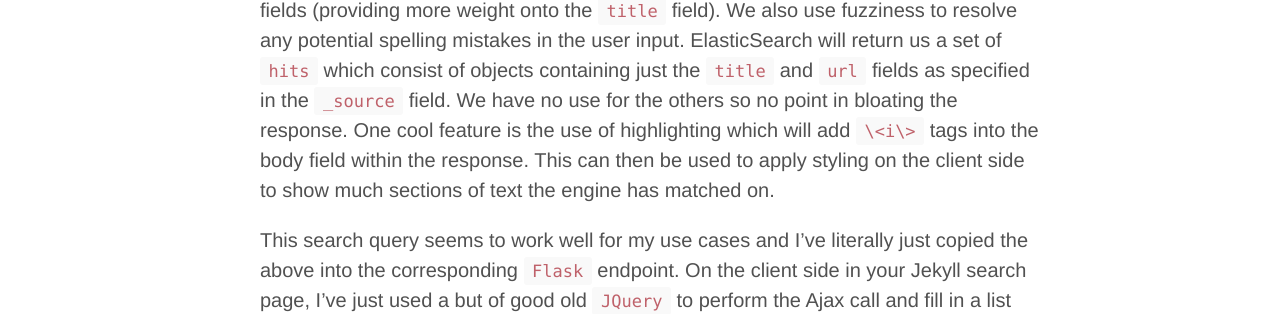
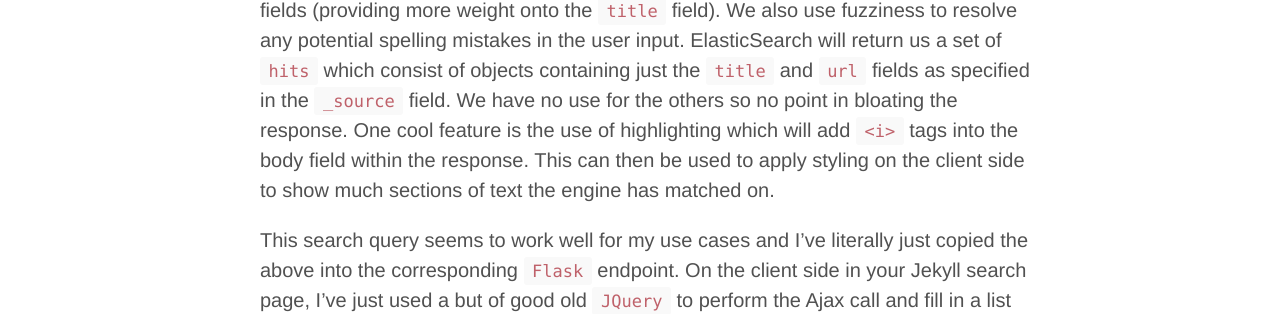
Before and after one commit to raharrison/ryanharrison.co.uk, a Jekyll site: the page built from _posts/2017-10-24-elastic-jekyll.md, in a window 1280 px wide and 900 px high, scrolled down 3964 px. Shown: the part 139-453 px from the top of the window. Built offline with Jekyll 4.4.1, drawn with Linux system fonts in a browser that asks for light colours; comment, search, counter and statistics services are not loaded.

Commit message:
Formatting fixes

```diff
--- a/_posts/2017-10-24-elastic-jekyll.md
+++ b/_posts/2017-10-24-elastic-jekyll.md
@@ -60,11 +60,11 @@
 For simplicity, the library will currently blow away any existing blog index that may already exist on the Elastic instance and recreate a new one from scratch. You could of course figure out delta's from the version control history etc, but for a small set of data it's way easier just to re-index everything each time:
 
 {% highlight python %}
-    # remove existing blog index and create a new blank one
-    def refresh_index(es):
-        if es.indices.exists(index=index_name):
-            es.indices.delete(index=index_name)
-        es.indices.create(index=index_name)
+# remove existing blog index and create a new blank one
+def refresh_index(es):
+    if es.indices.exists(index=index_name):
+        es.indices.delete(index=index_name)
+    es.indices.create(index=index_name)
 {% endhighlight %}
 
 Then we just loop through each of the posts we got from the previous step and push them into the index:
@@ -118,7 +118,7 @@
     print(hit["_source"])
 {% endhighlight %}
 
-This snippet will connect to your ElasticSearch instance running under `localhost` and query the `blog` index with a search term of `python`. The `query` object is an Elastic specific search DSL which you can read more about in [their documentation](https://www.elastic.co/guide/en/elasticsearch/reference/current/query-dsl.html). ElasticSearch is a complicated and powerful beast with a ton of options at your disposal. In this case we are doing a simple `multi_match` query on the title and body fields (providing more weight onto the `title` field). We also use fuzziness to resolve any potential spelling mistakes in the user input. ElasticSearch will return us a set of `hits` which consist of objects containing just the `title` and `url` fields as specified in the `_source` field. We have no use for the others so no point in bloating the response. One cool feature is the use of highlighting which will add `\<i\>` tags into the body field within the response. This can then be used to apply styling on the client side to show much sections of text the engine has matched on.
+This snippet will connect to your ElasticSearch instance running under `localhost` and query the `blog` index with a search term of `python`. The `query` object is an Elastic specific search DSL which you can read more about in [their documentation](https://www.elastic.co/guide/en/elasticsearch/reference/current/query-dsl.html). ElasticSearch is a complicated and powerful beast with a ton of options at your disposal. In this case we are doing a simple `multi_match` query on the title and body fields (providing more weight onto the `title` field). We also use fuzziness to resolve any potential spelling mistakes in the user input. ElasticSearch will return us a set of `hits` which consist of objects containing just the `title` and `url` fields as specified in the `_source` field. We have no use for the others so no point in bloating the response. One cool feature is the use of highlighting which will add `<i>` tags into the body field within the response. This can then be used to apply styling on the client side to show much sections of text the engine has matched on.
 
 This search query seems to work well for my use cases and I've literally just copied the above into the corresponding `Flask` endpoint. On the client side in your Jekyll search page, I've just used a but of good old `JQuery` to perform the Ajax call and fill in a list with the search results. Keep it simple. You can find the JS I use in the [search page](https://ryanharrison.co.uk/search.html) source.
 
```
